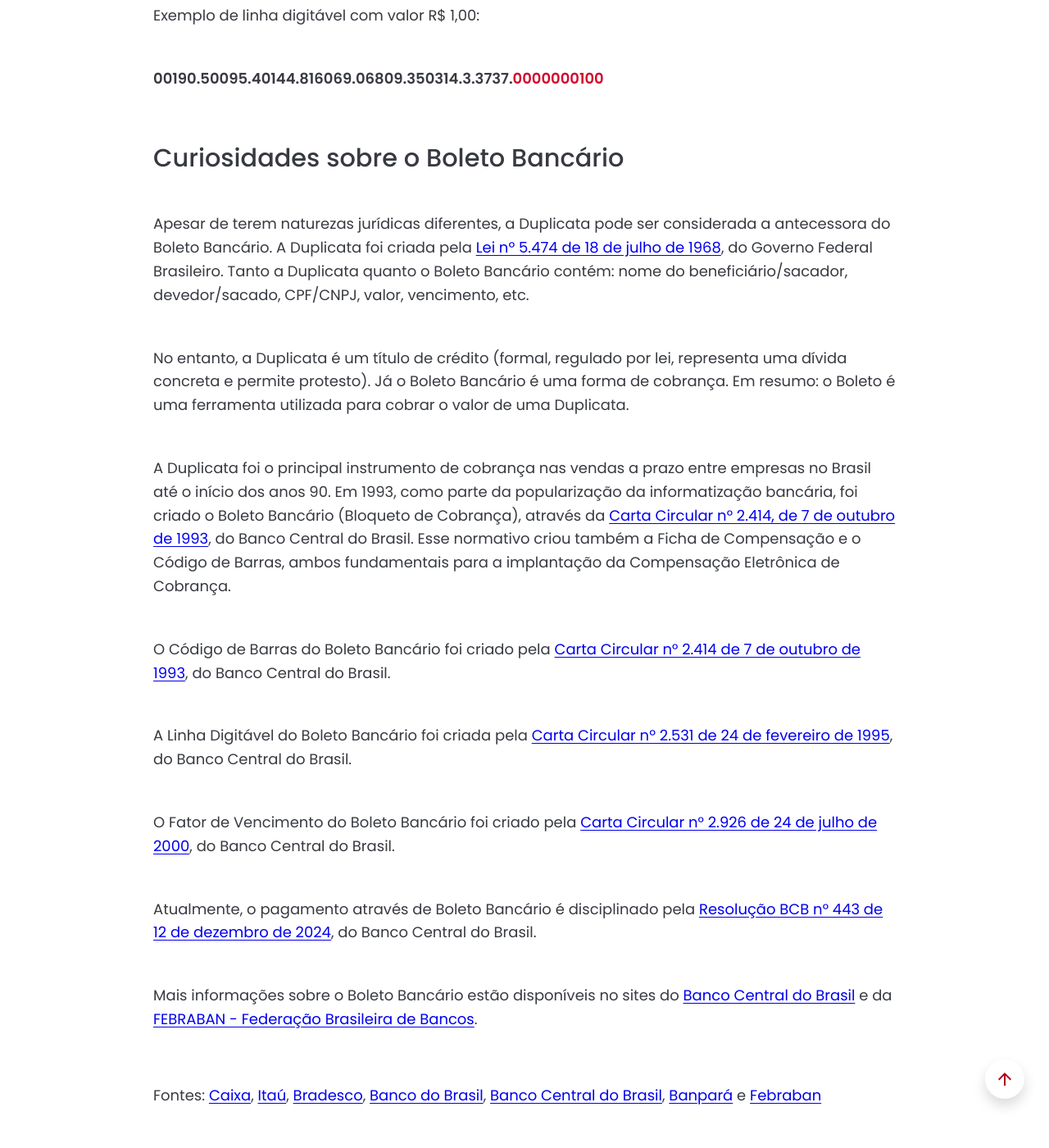
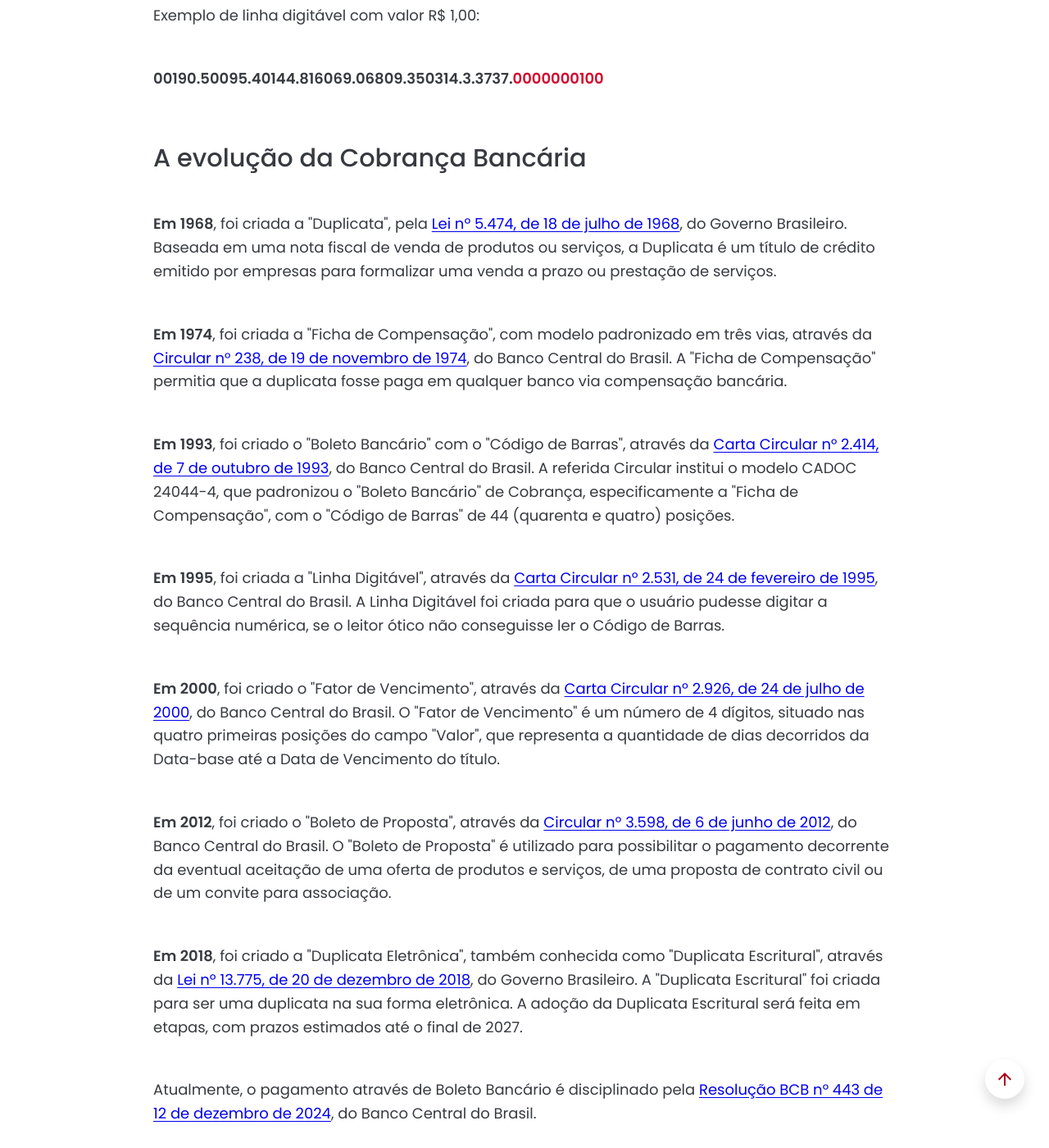
Before and after one commit to Sergio-Damm/boletobancario, a Jekyll site: the page built from pages/vencimento/index.html, in a window 1280 px wide and 1400 px high, scrolled down 5880 px. Shown: the whole window at 82% size. Built offline with Jekyll 4.4.1, drawn with Linux system fonts in a browser that asks for light colours; some of the changed text lies outside the part shown.

Commit message:
text revision index linha digitavel and vencimento

```diff
--- a/pages/linha-digitavel/index.html
+++ b/pages/linha-digitavel/index.html
@@ -163,7 +163,7 @@ permalink: /linha-digitavel/
 							>
 						</div>
 
-					<p class="mb-5">As barras verticais pretas, juntamente com os espaços brancos entre elas, são lidas por sensores óticos como "0s" e "1s" (código binário). As barras pretas e os espaços brancos variam em espessura (finas ou largas) para representar os dígitos decimais (0-9) que compõem os números do Boleto Bancário.</p>
+					<p class="mb-5">As barras verticais pretas, juntamente com os espaços brancos entre elas, são lidas por leitores óticos como "0s" e "1s" (código binário). As barras pretas e os espaços brancos variam em espessura (finas ou largas) para representar os dígitos decimais (0-9) que compõem os números do Boleto Bancário.</p>
 					<p class="mb-5">O Código de Barras foi criado para ser lido com rapidez e precisão, transformando o conteúdo do Boleto Bancário em dígitos.</p>
 					<p class="mb-5">As barras verticais pretas e brancas de diferentes espessuras são do tipo "2 de 5 intercalado" <a class="link-externo" href="https://en.wikipedia.org/wiki/Interleaved_2_of_5" title="Link para o site da Wikipédia" target="_blank" rel="noopener noreferrer">(Intercalado 2 de 5 - ITF)</a>.
 					<p class="mb-5">O termo "2 de 5" significa que 5 barras (pretas ou brancas) definem 1 dígito, sendo que duas delas são sempre largas. O termo "intercalado" indica que os espaços entre as barras pretas também carregam informação, de maneira análoga às barras.</p>
@@ -178,7 +178,7 @@ permalink: /linha-digitavel/
         <div class="col-12 col-md-10 mx-auto">
       		<div class="mb-5">
 				<h2 class="h2-title-content mb-5">Como o leitor sabe onde o Código de Barras começa e termina?</h2>
-					<p class="mb-5">Para que os scanners e os aplicativos não se confundam com outras impressões no papel, o padrão Intercalado 2 de 5 utiliza marcas de início e fim, chamadas de caracteres de guarda:</p>
+					<p class="mb-5">Para que os leitores óticos (scanners) e os aplicativos não se confundam com outras impressões no papel, o padrão Intercalado 2 de 5 utiliza marcas de início e fim, chamadas de caracteres de guarda:</p>
 						<ul>
                   			<li class="mb-4"><span class="fw-semibold">Início</span>: O código sempre começa com duas barras pretas finas e dois espaços brancos finos (sequência NNNN). Isso avisa ao leitor: "Atenção, os próximos blocos são dígitos".</li>
 							<li class="mb-5"><span class="fw-semibold">Fim</span>: O código termina com uma barra preta larga, um espaço branco fino e uma barra preta fina (sequência WNN). Isso indica ao leitor: "O código acabou, pode parar de ler".</li>
--- a/pages/vencimento/index.html
+++ b/pages/vencimento/index.html
@@ -350,23 +350,25 @@ permalink: /vencimento/
 	<div class="row">
         <div class="col-12 col-md-10 mx-auto">
       		<div class="mb-5">
-				<h2 class="h2-title-content mb-5">Curiosidades sobre o Boleto Bancário</h2>
+				<h2 class="h2-title-content mb-5">A evolução da Cobrança Bancária</h2>
 
-					<p class="mb-5">Apesar de terem naturezas jurídicas diferentes, a Duplicata pode ser considerada a antecessora do Boleto Bancário. A Duplicata foi criada pela <a class="link-externo" href="https://www.planalto.gov.br/ccivil_03/leis/l5474.htm" title="Link para o site planalto.gov.br" target="_blank" rel="noopener noreferrer">Lei nº 5.474 de 18 de julho de 1968</a>, do Governo Federal Brasileiro. Tanto a Duplicata quanto o Boleto Bancário contém: nome do beneficiário/sacador, devedor/sacado, CPF/CNPJ, valor, vencimento, etc.</p>
+					<p class="mb-5"><span class="fw-semibold">Em 1968</span>, foi criada a "Duplicata", pela <a class="link-externo" href="https://www.planalto.gov.br/ccivil_03/leis/l5474.htm" title="Link para o site Gov.br" target="_blank" rel="noopener noreferrer">Lei nº 5.474, de 18 de julho de 1968</a>, do Governo Brasileiro. Baseada em uma nota fiscal de venda de produtos ou serviços, a Duplicata é um título de crédito emitido por empresas para formalizar uma venda a prazo ou prestação de serviços.</p>
 
-					<p class="mb-5">No entanto, a Duplicata é um título de crédito (formal, regulado por lei, representa uma dívida concreta e permite protesto). Já o Boleto Bancário é uma forma de cobrança. Em resumo: o Boleto é uma ferramenta utilizada para cobrar o valor de uma Duplicata.</p>
+					<p class="mb-5"><span class="fw-semibold">Em 1974</span>, foi criada a "Ficha de Compensação", com modelo padronizado em três vias, através da <a class="link-externo" href="https://normativos.bcb.gov.br/Lists/Normativos/Attachments/40164/Circ_0238_v2_L.pdf" title="Link para o site do Banco Central do Brasil" target="_blank" rel="noopener noreferrer">Circular n° 238, de 19 de novembro de 1974</a>, do Banco Central do Brasil. A "Ficha de Compensação" permitia que a duplicata fosse paga em qualquer banco via compensação bancária.</p>
 
-					<p class="mb-5">A Duplicata foi o principal instrumento de cobrança nas vendas a prazo entre empresas no Brasil até o início dos anos 90. Em 1993, como parte da popularização da informatização bancária, foi criado o Boleto Bancário (Bloqueto de Cobrança), através da <a class="link-externo" href="https://normativos.bcb.gov.br/Lists/Normativos/Attachments/43524/C_Circ_2414_v5_L.pdf" title="Link para o site planalto.gov.br" target="_blank" rel="noopener noreferrer">Carta Circular n° 2.414, de 7 de outubro de 1993</a>, do Banco Central do Brasil. Esse normativo criou também a Ficha de Compensação e o Código de Barras, ambos fundamentais para a implantação da Compensação Eletrônica de Cobrança.</p></p>
+					<p class="mb-5"><span class="fw-semibold">Em 1993</span>, foi criado o "Boleto Bancário" com o "Código de Barras", através da <a class="link-externo" href="https://normativos.bcb.gov.br/Lists/Normativos/Attachments/43524/C_Circ_2414_v5_L.pdf" title="Link para o site do Banco Central do Brasil" target="_blank" rel="noopener noreferrer">Carta Circular n° 2.414, de 7 de outubro de 1993</a>, do Banco Central do Brasil. A referida Circular institui o modelo CADOC 24044-4, que padronizou o "Boleto Bancário" de Cobrança, especificamente a "Ficha de Compensação", com o "Código de Barras" de 44 (quarenta e quatro) posições.</p>
 
-					<p class="mb-5">O Código de Barras do Boleto Bancário foi criado pela <a class="link-externo" href="https://normativos.bcb.gov.br/Lists/Normativos/Attachments/43524/C_Circ_2414_v5_L.pdf" title="Link para o site planalto.gov.br" target="_blank" rel="noopener noreferrer">Carta Circular n° 2.414 de 7 de outubro de 1993</a>, do Banco Central do Brasil.</p>
+					<p class="mb-5"><span class="fw-semibold">Em 1995</span>, foi criada a "Linha Digitável", através da <a class="link-externo" href="https://www.bcb.gov.br/pre/normativos/c_circ/1995/pdf/c_circ_2531_v2_l.pdf" title="Link para o site planalto.gov.br" target="_blank" rel="noopener noreferrer">Carta Circular nº 2.531, de 24 de fevereiro de 1995</a>, do Banco Central do Brasil. A Linha Digitável foi criada para que o usuário pudesse digitar a sequência numérica, se o leitor ótico não conseguisse ler o Código de Barras.</p>
 
-					<p class="mb-5">A Linha Digitável do Boleto Bancário foi criada pela <a class="link-externo" href="https://www.bcb.gov.br/pre/normativos/c_circ/1995/pdf/c_circ_2531_v2_l.pdf" title="Link para o site planalto.gov.br" target="_blank" rel="noopener noreferrer">Carta Circular nº 2.531 de 24 de fevereiro de 1995</a>, do Banco Central do Brasil.</p>
+					<p class="mb-5"><span class="fw-semibold">Em 2000</span>, foi criado o "Fator de Vencimento", através da <a class="link-externo" href="https://www.bcb.gov.br/pre/normativos/c_circ/2000/pdf/c_circ_2926_v1_o.pdf" title="Link para o site do Banco Central do Brasil" target="_blank" rel="noopener noreferrer">Carta Circular nº 2.926, de 24 de julho de 2000</a>, do Banco Central do Brasil. O "Fator de Vencimento" é um número de 4 dígitos, situado nas quatro primeiras posições do campo "Valor", que representa a quantidade de dias decorridos da Data-base até a Data de Vencimento do título.</p>
 
-					<p class="mb-5">O Fator de Vencimento do Boleto Bancário foi criado pela <a class="link-externo" href="https://www.bcb.gov.br/pre/normativos/c_circ/2000/pdf/c_circ_2926_v1_O.pdf" title="Link para o site planalto.gov.br" target="_blank" rel="noopener noreferrer">Carta Circular n° 2.926 de 24 de julho de 2000</a>, do Banco Central do Brasil.</p>
+					<p class="mb-5"><span class="fw-semibold">Em 2012</span>, foi criado o "Boleto de Proposta", através da <a class="link-externo" href="https://www.bcb.gov.br/pre/normativos/circ/2012/pdf/circ_3598_v2_l.pdf" title="Link para o site do Banco Central do Brasil" target="_blank" rel="noopener noreferrer">Circular nº 3.598, de 6 de junho de 2012</a>, do Banco Central do Brasil. O "Boleto de Proposta" é utilizado para possibilitar o pagamento decorrente da eventual aceitação de uma oferta de produtos e serviços, de uma proposta de contrato civil ou de um convite para associação.</p>
+
+					<p class="mb-5"><span class="fw-semibold">Em 2018</span>, foi criado a "Duplicata Eletrônica", também conhecida como "Duplicata Escritural", através da <a class="link-externo" href="https://legislacao.presidencia.gov.br/atos/?tipo=LEI&numero=13775&ano=2018&ato=e79ATVE5UeZpWTb5c" title="Link para o site Gov.br" target="_blank" rel="noopener noreferrer">Lei nº 13.775, de 20 de dezembro de 2018</a>, do Governo Brasileiro. A "Duplicata Escritural" foi criada para ser uma duplicata na sua forma eletrônica. A adoção da Duplicata Escritural será feita em etapas, com prazos estimados até o final de 2027.</p>
 
 					<p class="mb-5">Atualmente, o pagamento através de Boleto Bancário é disciplinado pela <a class="link-externo" href="https://www.bcb.gov.br/estabilidadefinanceira/exibenormativo?tipo=Resolu%C3%A7%C3%A3o%20BCB&numero=443" title="Link para o site do Banco Central do Brasil" target="_blank" rel="noopener noreferrer">Resolução BCB n° 443 de 12 de dezembro de 2024</a>, do Banco Central do Brasil.</p>
 
-					<p class="mb-5">Mais informações sobre o Boleto Bancário estão disponíveis no sites do <a class="link-externo" href="https://www.bcb.gov.br/meubc/faqs/s/boleto" title="Link para o site do Banco Central do Brasil" target="_blank" rel="noopener noreferrer">Banco Central do Brasil</a> e da  <a class="link-externo" href="https://portal.febraban.org.br/pagina/3150/1094/pt-br/servicos-novo-plataforma-boletos" title="Link para o site da FEBRABAN" target="_blank" rel="noopener noreferrer">FEBRABAN - Federação Brasileira de Bancos</a>.</p>
+					<p class="mb-5">Mais informações sobre o Boleto Bancário e Duplicata estão disponíveis no sites do <a class="link-externo" href="https://www.bcb.gov.br/meubc/faqs/s/boleto" title="Link para o site do Banco Central do Brasil" target="_blank" rel="noopener noreferrer">Banco Central do Brasil</a>, <a class="link-externo" href="https://portal.febraban.org.br/pagina/3150/1094/pt-br/servicos-novo-plataforma-boletos" title="Link para o site da FEBRABAN" target="_blank" rel="noopener noreferrer">FEBRABAN - Federação Brasileira de Bancos</a> e <a class="link-externo" href="https://cdess.gov.br/app/pdf/2025_guia_duplicata_escritural.pdf" title="Link para o site Gov.br" target="_blank" rel="noopener noreferrer">Guia de Duplicata Escritural</a>.</p>
 
 			</div>
 		</div>
```
Also changed, not shown: 2 other files.
